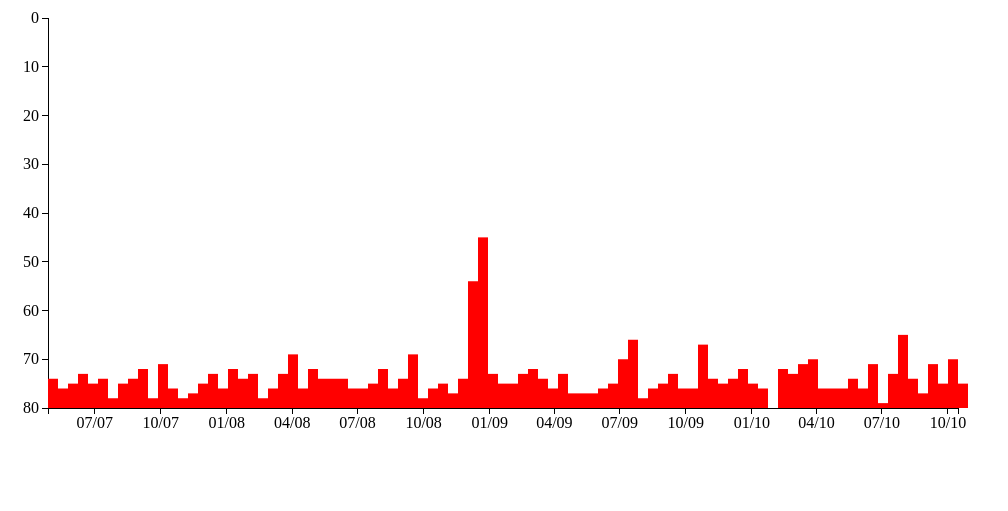
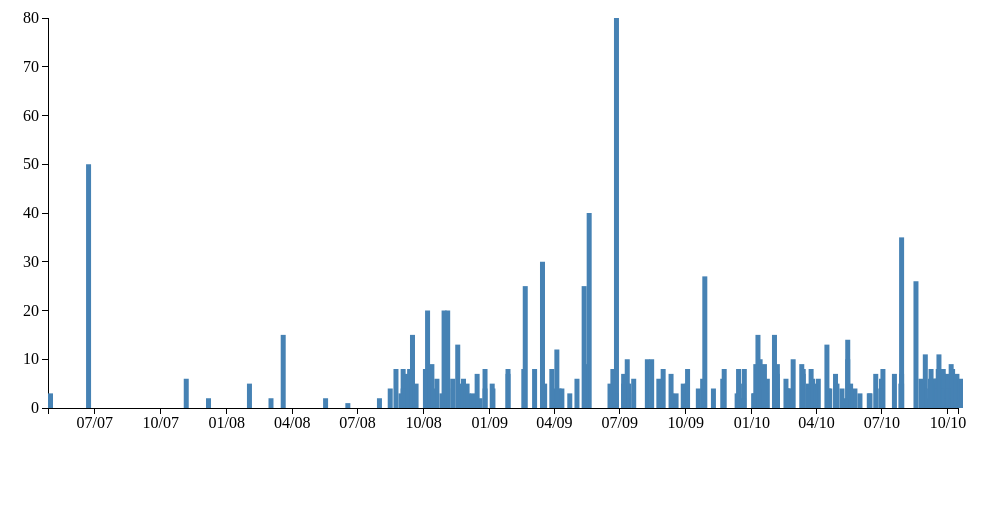
Before and after one commit to josephmisiti/data-science-exercises, a plain HTML site: page drones/index.html in a window 1280 px wide. Shown: the whole page, without its empty margins (0-1008 px from the left). Drawn offline with Linux system fonts and the light colour scheme.

Commit message:
fixed axes

```diff
--- a/drones/index.html
+++ b/drones/index.html
@@ -54,7 +54,7 @@ d3.csv('drones.csv', function(data){
 	});
 
 	x.domain( d3.extent(data.map(function(d) { return d.date; })) )
-	y.domain( d3.extent(data.map(function(d) { return d.frequency; })) )
+	y.domain( [d3.max(data.map(function(d) { return d.frequency; })), 0] )
 
 	focus.append("g")
 		.attr("class", "x axis")
@@ -69,35 +69,11 @@ d3.csv('drones.csv', function(data){
 		 .data(data)
 		 .enter()
 		 .append("rect")
-		 .attr('width', function(d,i){ return "10"; })
-		 .attr('height', function(d,i){ return y(d.frequency); })
-		 .style('fill','red')
-		 .attr('x', function(d,i){ return i*10; })
-		 .attr('y', function(d){return height-y(d.frequency);})
-	//
-
-	// focus.append("g")
-	// 	 .data(data)
-	// 	 .enter()
-	// 	 .append("text")
-	// 	 .attr('x', function(d,i) { return i*10; })
-	// 	 .attr('y', function(d,i) { return 1; })
-	// 	 .text(function(d){ return d.frequency; })
-
-
-	  // bar.append("text")
-	  //     .attr("class", "value")
-	  //     .attr("x", function(d) { return x(d.value); })
-	  //     .attr("y", y.rangeBand() / 2)
-	  //     .attr("dx", -3)
-	  //     .attr("dy", ".35em")
-	  //     .attr("text-anchor", "end")
-	  //     .text(function(d) { return format(d.value); });
-
-
-
-
-
+		 .attr('width', function(d,i){ return 5; })
+		 .attr('height', function(d,i){ return height-y(d.frequency); })
+		 .style('fill','steelblue')
+		 .attr('x', function(d,i){ return x(d.date); })
+		 .attr('y', function(d){return y(d.frequency);})
 });
 
 
```
